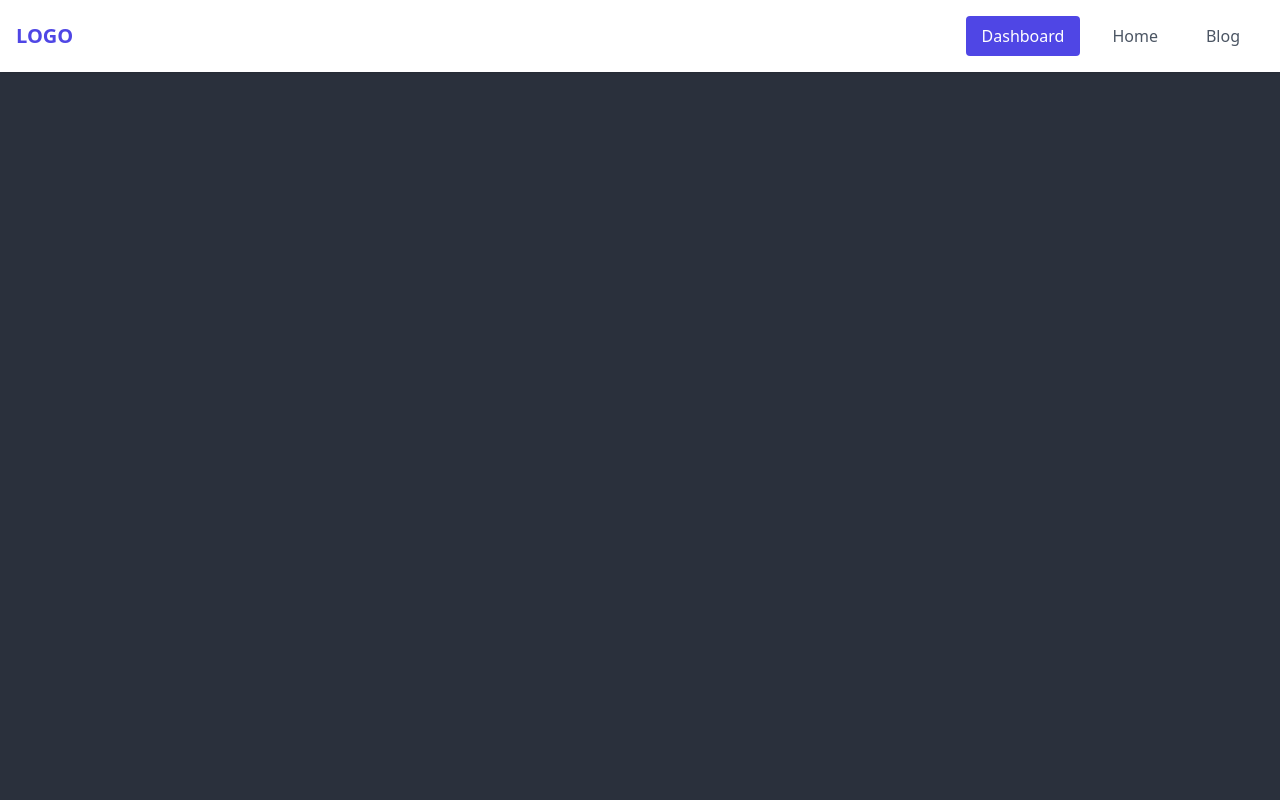
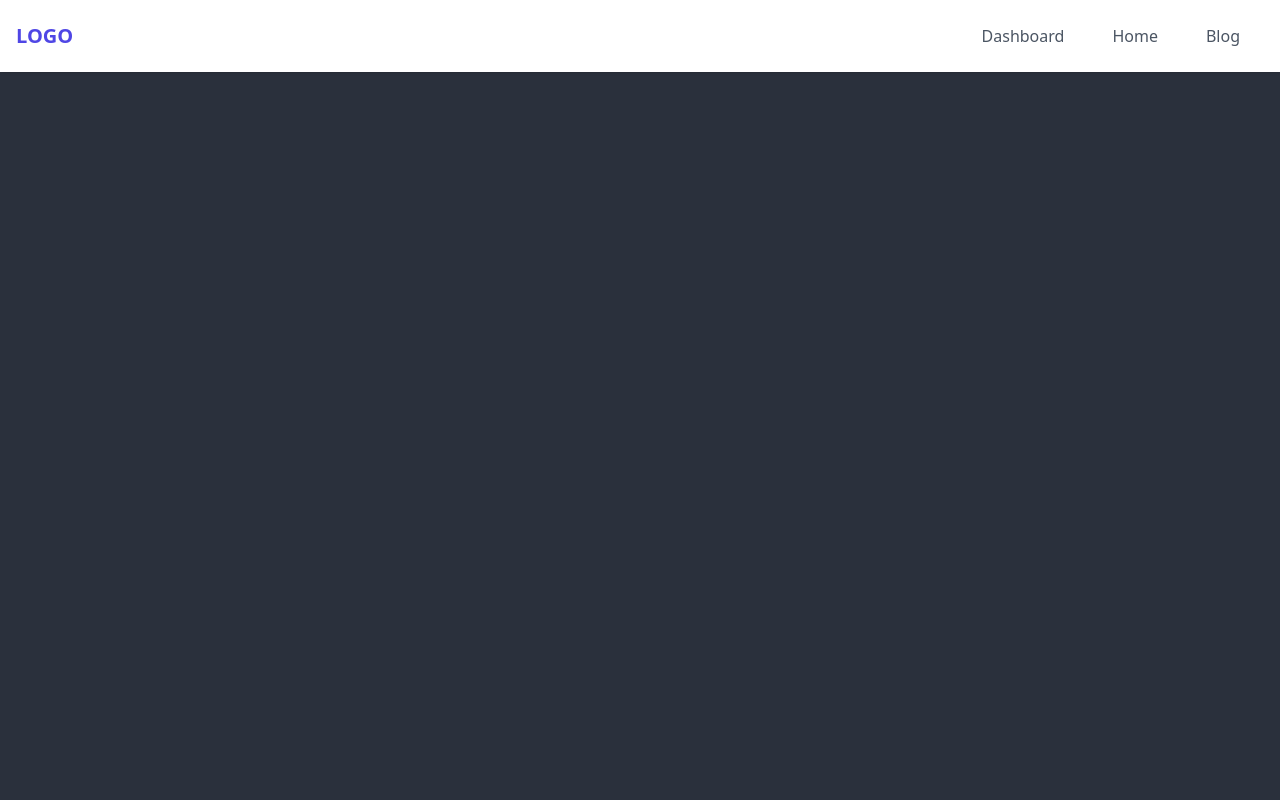
Before and after one commit to kasetiyayash/boiler-plate, a React (Vite) app: page / in a window 1280 px wide. Shown: the top 800 px of the page. Built offline with nearby package versions, Linux system fonts and the light colour scheme.

Commit message:
## header design

```diff
--- a/src/layoutes/DefaultLayout/Header.jsx
+++ b/src/layoutes/DefaultLayout/Header.jsx
@@ -1,8 +1,11 @@
-import React from "react";
-import { Link, useNavigate } from "react-router-dom";
+import React, { useState } from "react";
+import { Link, useLocation, useNavigate } from "react-router-dom";
 
 const Header = () => {
   const navigate = useNavigate();
+  const location = useLocation();
+
+  const pathName = location.pathname;
 
   return (
     <nav className="bg-white py-2 md:py-4 shadow">
@@ -16,22 +19,34 @@ const Header = () => {
         >
           <div
             to="#"
-            className="p-2 lg:px-4 md:mx-2 text-white rounded bg-indigo-600"
-            onClick={() => navigate("dashboard/dashboard")}
+            className={`${
+              pathName === "/dashboard/dashboard"
+                ? "p-2 lg:px-4 md:mx-2 text-white rounded bg-indigo-600"
+                : "p-2 lg:px-4 md:mx-2 text-gray-600 rounded hover:bg-gray-200 hover:text-gray-700 transition-colors duration-300"
+            }`}
+            onClick={() => navigate("/dashboard/dashboard")}
           >
             Dashboard
           </div>
           <div
             to="#"
-            className="p-2 lg:px-4 md:mx-2 text-gray-600 rounded hover:bg-gray-200 hover:text-gray-700 transition-colors duration-300"
-            onClick={() => navigate("dashboard/home")}
+            className={`${
+              pathName === "/dashboard/home"
+                ? "p-2 lg:px-4 md:mx-2 text-white rounded bg-indigo-600"
+                : "p-2 lg:px-4 md:mx-2 text-gray-600 rounded hover:bg-gray-200 hover:text-gray-700 transition-colors duration-300"
+            } `}
+            onClick={() => navigate("/dashboard/home")}
           >
             Home
           </div>
           <div
             to="#"
-            className="p-2 lg:px-4 md:mx-2 text-gray-600 rounded hover:bg-gray-200 hover:text-gray-700 transition-colors duration-300"
-            onClick={() => navigate("dashboard/blog")}
+            className={`${
+              pathName === "/dashboard/blog"
+                ? "p-2 lg:px-4 md:mx-2 text-white rounded bg-indigo-600"
+                : "p-2 lg:px-4 md:mx-2 text-gray-600 rounded hover:bg-gray-200 hover:text-gray-700 transition-colors duration-300"
+            } `}
+            onClick={() => navigate("/dashboard/blog")}
           >
             Blog
           </div>
```
